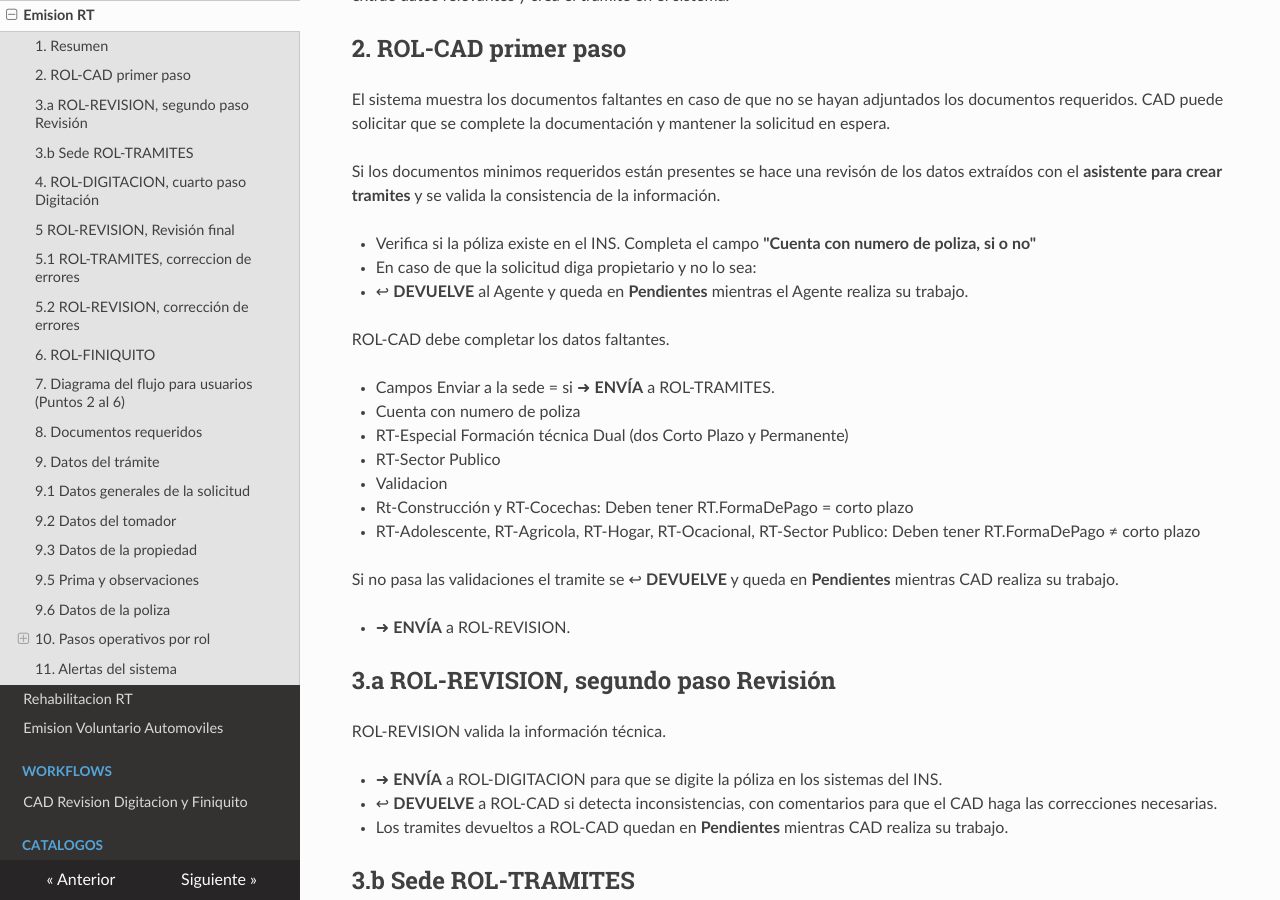
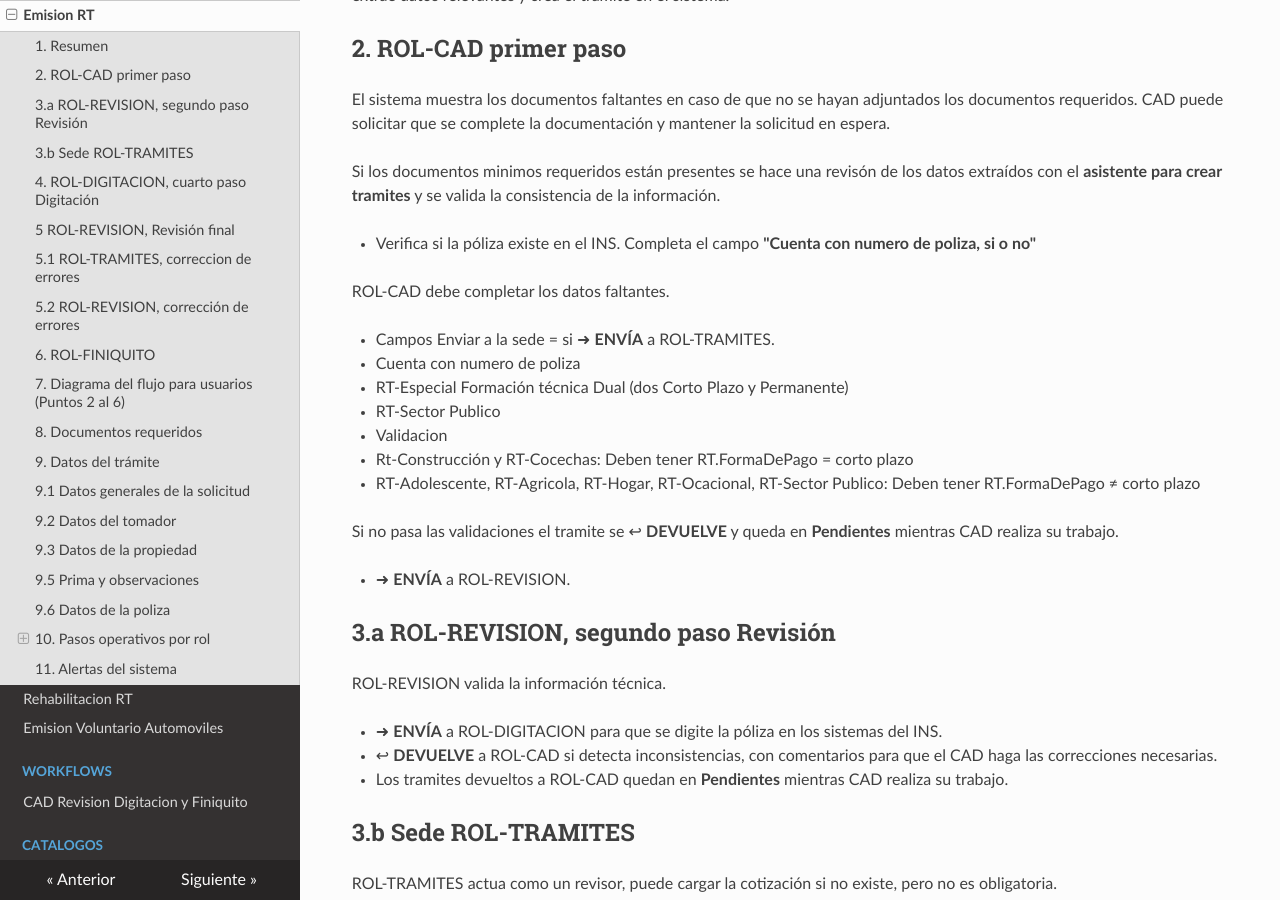
Before and after one commit to LuisPignataro/Tramites-Docs, an MkDocs documentation site: the page built from docs/tramites/emision-RT.md, in a window 1280 px wide and 900 px high, scrolled down 304 px. Built offline with MkDocs 1.6.1, drawn with Linux system fonts in a browser that asks for light colours; nearby versions of some CDN libraries; some of the changed text lies outside the part shown.

```diff
--- a/docs/tramites/emision-RT.md
+++ b/docs/tramites/emision-RT.md
@@ -37,8 +37,6 @@ El sistema muestra los documentos faltantes en caso de que no se hayan adjuntado
 Si los documentos minimos requeridos están presentes se hace una revisón de los datos extraídos con el **asistente para crear tramites** y se valida la consistencia de la información.
 
 - Verifica si la póliza existe en el INS. Completa el campo **"Cuenta con numero de poliza, si o no"**
-- En caso de que la solicitud diga propietario y no lo sea:
-  - ↩ **DEVUELVE** al Agente y queda en **Pendientes** mientras el Agente realiza su trabajo.
 
 ROL-CAD debe completar los datos faltantes.
 
```
Also changed, not shown: other parts of docs/tramites/emision-RT.md (+2 -1 lines).
